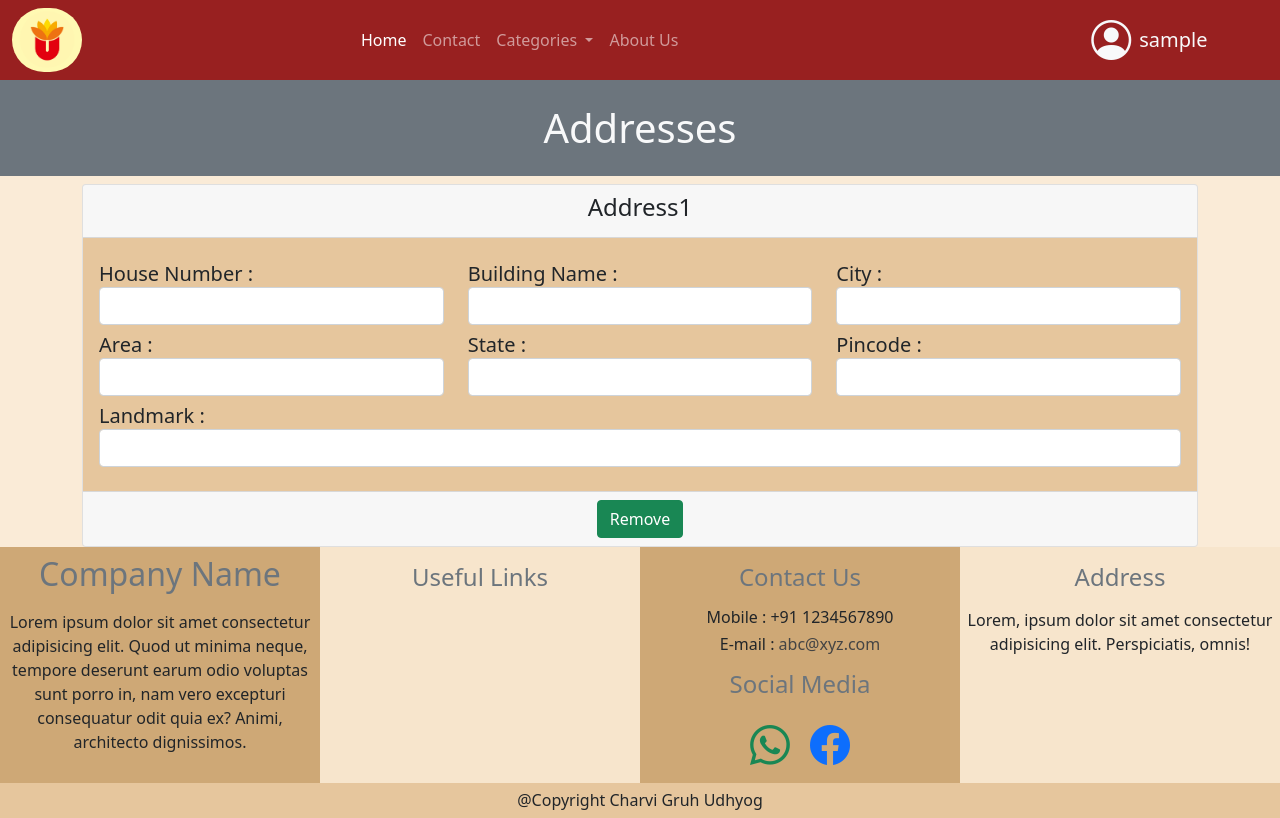
After one commit to Astha1404/charvi, a PHP site: page /phpmail/addresses.php in a window 1280 px wide. The commit adds this page. Run offline with PHP 8.4, Linux system fonts and the light colour scheme; the visitor is signed in with stand-in values (Sample User, id 1); data that the repository does not hold is empty; some libraries are stand-ins or nearby versions.

Commit message:
address semi done

```diff
--- /dev/null
+++ b/Addresses.php
@@ -0,0 +1,67 @@
+<!DOCTYPE html>
+<html lang="en">
+<head>
+    <meta charset="UTF-8">
+    <meta http-equiv="X-UA-Compatible" content="IE=edge">
+    <meta name="viewport" content="width=device-width, initial-scale=1.0">
+    <title>Document</title>
+    <?php require_once 'header.php'; ?>
+</head>
+<body>
+    <?php require_once 'navbar.php';
+        if(!isset($_SESSION))
+        {
+            session_start();
+        }
+        if(!isset($_SESSION['email']))
+        {
+            header('Location: /charvi/index.php');
+        }
+    ?>
+    <div class="container-fluid p-0">
+        <h1 class="text-center bg-secondary py-4 text-light">Addresses</h1>
+        <div class="container">
+            <div class="card">
+                <div class="card-header"><h4 class="text-center">Address1</h4></div>
+                <div class="card-body">
+                    <div class="row justify-content-center align-items-center my-2">
+                        <div class="col">
+                            <h5 class="d-inline">House Number : </h5><input type="text" class="form-control">
+                        </div>
+                        <div class="col">
+                            <h5 class="d-inline">Building Name : </h5><input type="text" class="form-control">
+                        </div>
+                        <div class="col">
+                            <h5 class="d-inline">City : </h5><input type="text" class="form-control">
+                        </div>
+                    </div>
+                    <div class="row justify-content-center align-items-center my-2">
+                        <div class="col">
+                            <h5 class="d-inline">Area : </h5><input type="text" class="form-control">
+                        </div>
+                        <div class="col">
+                            <h5 class="d-inline">State : </h5><input type="text" class="form-control">
+                        </div>
+                        <div class="col">
+                            <h5 class="d-inline">Pincode : </h5><input type="number" min="100000" max="999999" class="form-control" id="pincode" name="pincode" oninvalid="this.setCustomValidity('Please Enter Valid Mobile Number')" oninput="this.setCustomValidity('')" value="" required>
+                        </div>
+                    </div>
+                    <div class="row my-2">
+                        <div class="col">
+                            <h5 class="d-inline">Landmark : </h5><input type="text" class="form-control">
+                        </div>
+                    </div>
+                </div>
+                <div class="card-footer text-center">
+                    <button class="btn btn-success">Remove</button>
+                </div>
+            </div>
+        </div>
+    </div>
+    <?php
+        require_once 'userDashboard.php';
+        require_once 'footer.php';
+    ?>
+</body>
+<?php require_once 'scripts.php'; ?>
+</html>
--- a/userDashboard.php
+++ b/userDashboard.php
@@ -7,6 +7,7 @@
         <div class='list-group categoryOffcanvasList'>
             <a class='list-group-item list-group-active text-center' href="userProfile.php">Profile</a>
             <a class='list-group-item list-group-active text-center' href="#">Orders</a>
+            <a class='list-group-item list-group-active text-center' href="addresses.php">Addresses</a>
             <a class='list-group-item list-group-active text-center' href="#">Cart</a>
             <a class='list-group-item list-group-active text-center' href="logout.php">Logout</a>
         </div>
```
